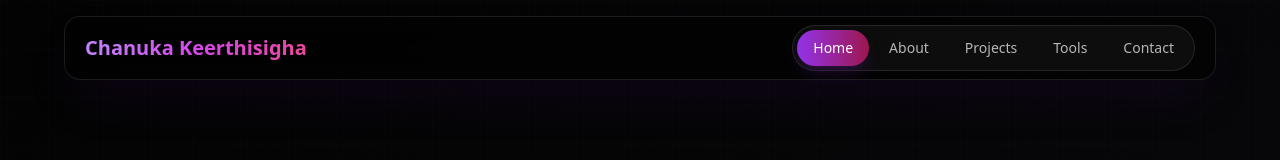
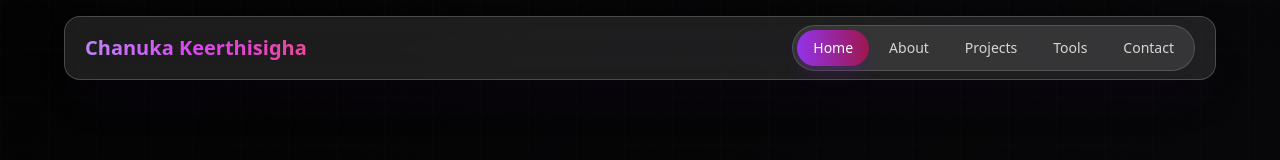
Before and after one commit to itschanuka/port, a React (Create React App) app: page / in a window 1280 px wide. Shown: the top 160 px of the page. Built offline with nearby package versions, Linux system fonts and the light colour scheme.

Commit message:
Update portfolio project

```diff
--- a/src/components/Navbar.jsx
+++ b/src/components/Navbar.jsx
@@ -4,12 +4,12 @@ import { Menu, X } from 'lucide-react';
 const Navbar = ({ activeSection, isMenuOpen, setIsMenuOpen, scrollToSection }) => (
   <nav className="fixed top-0 z-50 w-full px-4 pt-4">
     <div className="max-w-6xl mx-auto">
-      <div className="flex items-center justify-between h-16 px-4 border shadow-2xl rounded-2xl bg-black/45 backdrop-blur-xl border-white/10 shadow-purple-950/20 sm:px-5">
+      <div className="flex items-center justify-between h-16 px-4 border shadow-2xl rounded-2xl bg-white/10 backdrop-blur-xl border-white/20 shadow-purple-950/10 sm:px-5">
         <div className="text-lg font-bold text-transparent sm:text-xl bg-gradient-to-r from-purple-400 via-fuchsia-500 to-pink-500 bg-clip-text">
           Chanuka Keerthisigha
         </div>
 
-        <div className="hidden items-center gap-1 rounded-full border border-white/10 bg-white/[0.04] p-1 md:flex">
+        <div className="hidden items-center gap-1 rounded-full border border-white/15 bg-white/10 p-1 md:flex">
           {['home', 'about', 'projects', 'tools', 'contact'].map((item) => (
             <button
               key={item}
@@ -17,7 +17,7 @@ const Navbar = ({ activeSection, isMenuOpen, setIsMenuOpen, scrollToSection }) =
               className={`rounded-full px-4 py-2 text-sm font-medium capitalize transition-all duration-300 ${
                 activeSection === item
                   ? 'bg-gradient-to-r from-purple-600 to-pink-800 text-white shadow-lg shadow-purple-900/30'
-                  : 'text-white/70 hover:bg-white/10 hover:text-white'
+                  : 'text-white/80 hover:bg-white/15 hover:text-white'
               }`}
             >
               {item}
@@ -26,7 +26,7 @@ const Navbar = ({ activeSection, isMenuOpen, setIsMenuOpen, scrollToSection }) =
         </div>
 
         <button
-          className="inline-flex items-center justify-center w-10 h-10 text-white transition-all border rounded-full md:hidden border-white/10 bg-white/5 hover:bg-white/10"
+          className="inline-flex items-center justify-center w-10 h-10 text-white transition-all border rounded-full md:hidden border-white/20 bg-white/10 hover:bg-white/15"
           onClick={() => setIsMenuOpen(!isMenuOpen)}
           aria-label="Toggle navigation"
         >
@@ -36,7 +36,7 @@ const Navbar = ({ activeSection, isMenuOpen, setIsMenuOpen, scrollToSection }) =
     </div>
 
     {isMenuOpen && (
-      <div className="max-w-6xl mx-auto mt-2 overflow-hidden border shadow-2xl md:hidden rounded-2xl bg-black/80 backdrop-blur-xl border-white/10 shadow-purple-950/20">
+      <div className="max-w-6xl mx-auto mt-2 overflow-hidden border shadow-2xl md:hidden rounded-2xl bg-white/10 backdrop-blur-xl border-white/20 shadow-purple-950/10">
         <div className="p-2 space-y-1">
           {['home', 'about', 'projects', 'tools', 'contact'].map((item) => (
             <button
@@ -45,7 +45,7 @@ const Navbar = ({ activeSection, isMenuOpen, setIsMenuOpen, scrollToSection }) =
               className={`block w-full rounded-xl px-4 py-3 text-left text-sm font-medium capitalize transition-all ${
                 activeSection === item
                   ? 'bg-gradient-to-r from-purple-600 to-pink-800 text-white'
-                  : 'text-white/75 hover:bg-white/10 hover:text-white'
+                  : 'text-white/80 hover:bg-white/15 hover:text-white'
               }`}
             >
               {item}
```
